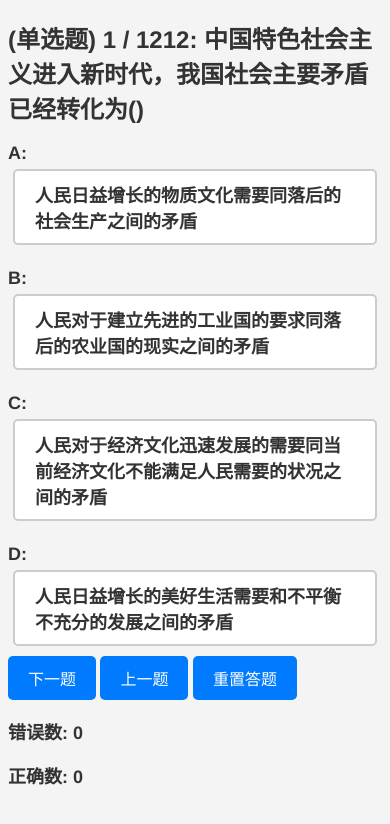
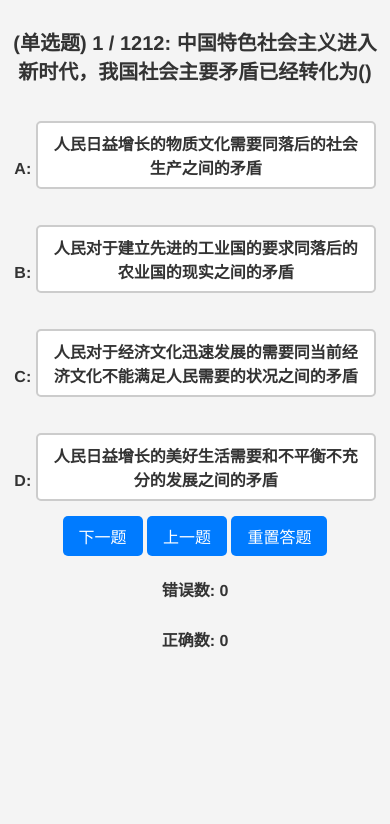
Before and after one commit to Jing-yilin/shuaTi, a Flask app: page / in a window 390 px wide. Shown: the top 824 px of the page. Run offline with Flask 2, Linux system fonts and the light colour scheme.

Commit message:
factor: 画面居中 fix:修复刷新下一题bug

```diff
--- a/app.py
+++ b/app.py
@@ -92,6 +92,11 @@ def single():
         else request.args.get("last")
     )
     print(f"last: {last}")
+    next = (
+        request.args.get("next")
+        if request.args.get("amp;next") is not None
+            else request.args.get("next")
+    )
     reset = request.args.get("reset")
     # 读取config.yaml
     (count_right_single, count_wrong_single, current_single, right_id_list_single, wrong_id_list_single), _, config = read_config()
@@ -118,9 +123,10 @@ def single():
     # 判断是否要回到上一题
     if last == "1" and current_single > 0:
         current_single -= 1
+    elif next == "1":
+        current_single += 1
     else:
-        current_single += 1
-
+        pass
 
     # 修改single_config.yaml
     with open("./config.yaml", "w") as f:
--- a/templates/single.html
+++ b/templates/single.html
@@ -9,17 +9,22 @@
             background-color: #f4f4f4;
             font-family: 'Helvetica Neue', Arial, sans-serif;
             color: #333;
+            margin: 0;
+            padding: 0;
+            text-align: center;
         }
 
         h2 {
             font-size: 24px;
             font-weight: bold;
             margin-bottom: 10px;
+            word-wrap: break-word;
         }
 
         h3 {
             font-size: 18px;
             margin-bottom: 5px;
+            word-wrap: break-word;
         }
 
         .option {
@@ -30,11 +35,13 @@
             background-color: #fff;
             margin: 5px;
             cursor: pointer;
+            white-space: normal; /* 允许文字换行 */
+            word-wrap: break-word;
+            width: 80%; /* 设置宽度为百分比 */
+            height: 15%;
+            margin-left: auto; /* 居中显示 */
+            margin-right: auto; /* 居中显示 */
         }
-
-        /* .option:hover {
-            background-color: #eee;
-        } */
 
         .correct {
             background-color: #5cb85c;
@@ -56,9 +63,25 @@
             transition: background-color 0.3s ease;
         }
 
-        /* a:hover {
-            background-color: #0056b3;
-        } */
+        @media (max-width: 600px) {
+            h2 {
+                font-size: 20px;
+                padding: 10px;
+            }
+
+            h3 {
+                font-size: 16px;
+                padding: 5px;
+            }
+
+            .option {
+                padding: 8px 16px;
+            }
+
+            a {
+                padding: 8px 16px;
+            }
+        }
     </style>
     <script>
         function checkAnswer(selectedOption) {
@@ -70,14 +93,14 @@
             if (selectedOption.id != correctAnswer) {
                 const nextQuestion = document.getElementById("nextQuestion");
                 // 修改nextQuestion的href链接为
-                nextQuestion.href = "{{ url_for('single',wrong=1) }}";
+                nextQuestion.href = "{{ url_for('single',wrong=1, next=1) }}";
                 const lastQuestion = document.getElementById("lastQuestion");
                 // 修改lastQuestion的href链接为
                 lastQuestion.href = "{{ url_for('single',wrong=1,last=1) }}";
             }else {
                 const nextQuestion = document.getElementById("nextQuestion");
                 // 修改nextQuestion的href链接为
-                nextQuestion.href = "{{ url_for('single',wrong=0) }}";
+                nextQuestion.href = "{{ url_for('single',wrong=0, next=1) }}";
                 const lastQuestion = document.getElementById("lastQuestion");
                 // 修改lastQuestion的href链接为
                 lastQuestion.href = "{{ url_for('single',wrong=0,last=1) }}";
@@ -118,7 +141,7 @@
 
     <div id="answer" data-answer="{{ single.答案 }}"></div>
 
-    <a href="{{ url_for('single',) }}" id="nextQuestion">下一题</a>
+    <a href="{{ url_for('single', next=1)}}" id="nextQuestion">下一题</a>
     <a href="{{ url_for('single', last=1) }}" id="lastQuestion">上一题</a>
     <a href="{{ url_for('single', reset=1) }}" id="reset">重置答题</a>
 
```
